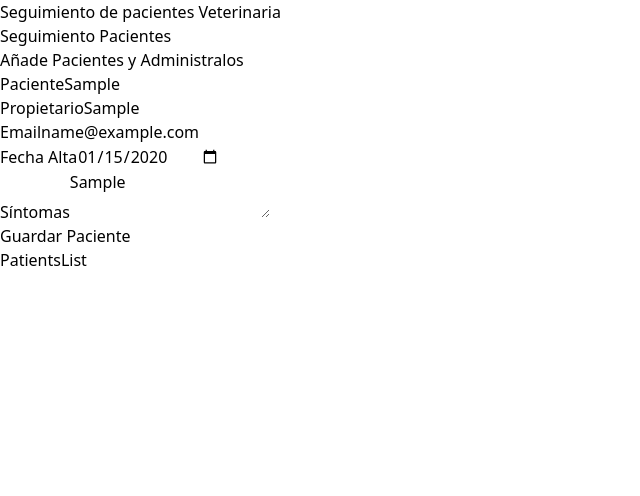
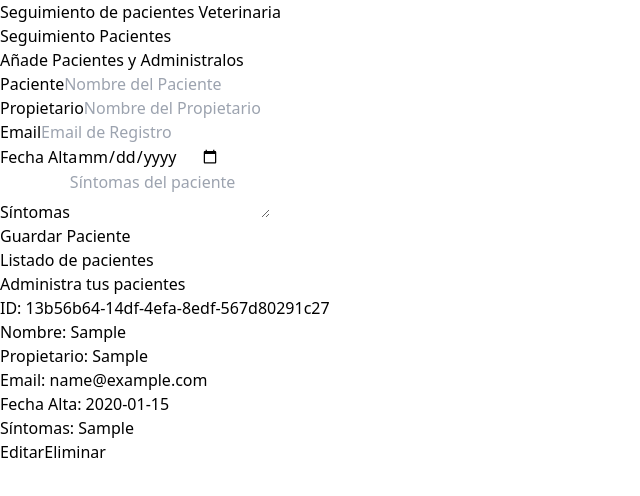
Before and after one commit to juancamilo9/pacientes-zustand-mio, a React (Vite) app: page / in a window 1280 px wide. Both pictures are taken after typing "Sample", "Sample", "name@example.com", "2020-01-15", "Sample" into the empty fields and a click on the input "Guardar Paciente". Shown: the top 496 px of the page, without its empty margins (0-640 px from the left). Built offline with nearby package versions, Linux system fonts and the light colour scheme.

Commit message:
Se agrega nuevos componentes para visualizar los pacientes registrados

```diff
--- a/package.json
+++ b/package.json
@@ -12,12 +12,15 @@
   "dependencies": {
     "react": "^18.3.1",
     "react-dom": "^18.3.1",
-    "react-hook-form": "^7.53.0"
+    "react-hook-form": "^7.53.0",
+    "uuid": "^10.0.0",
+    "zustand": "^5.0.0"
   },
   "devDependencies": {
     "@eslint/js": "^9.11.1",
     "@types/react": "^18.3.10",
     "@types/react-dom": "^18.3.0",
+    "@types/uuid": "^10.0.0",
     "@vitejs/plugin-react-swc": "^3.5.0",
     "autoprefixer": "^10.4.20",
     "eslint": "^9.11.1",
--- /dev/null
+++ b/src/components/PatientDetailItem.tsx
@@ -0,0 +1,11 @@
+type PatientDetailItemProps = {
+  label: string
+  data: string
+}
+export default function PatientDetailItem({label, data} : PatientDetailItemProps) {
+return (
+  <p className="font-bold mb-3 text-gray-700 uppercase">{label}: {''}
+      <span className="font-normal normal-case">{data}</span>
+  </p>
+)
+}
--- /dev/null
+++ b/src/components/PatientDetails.tsx
@@ -0,0 +1,36 @@
+import { Patient } from '../types';
+import PatientDetailItem from './PatientDetailItem';
+
+type PatientDetilsProps = {
+  patient:Patient
+}
+
+
+export const PatientDetails = ({patient}:PatientDetilsProps) => {
+
+  const {name,date,symptoms,id,caretaker, email} = patient
+  return (
+    <div className="mx-5 my-10 px-5 py-10 bg-white shadow-md rounded-xl">
+            <PatientDetailItem label="ID" data={id} />
+            <PatientDetailItem label="Nombre" data={name} />
+            <PatientDetailItem label="Propietario" data={caretaker} />
+            <PatientDetailItem label="Email" data={email} />
+            <PatientDetailItem label="Fecha Alta" data={date.toString()} />
+            <PatientDetailItem label="Síntomas" data={symptoms} />
+
+            <div className="flex flex-col lg:flex-row gap-3 justify-between mt-10">
+                <button
+                    type="button"
+                    className="py-2 px-10 bg-indigo-600 hover:bg-indigo-700 text-white font-bold uppercase rounded-lg"
+                    //onClick={() => (patient.id)}
+                >Editar</button>
+
+                <button
+                    type="button"
+                    className="py-2 px-10 bg-red-600 hover:bg-red-700 text-white font-bold uppercase rounded-lg"
+                    //onClick={}
+                >Eliminar</button>
+            </div>
+        </div>
+  )
+}
--- a/src/components/PatientForm.tsx
+++ b/src/components/PatientForm.tsx
@@ -2,16 +2,25 @@
 import { useForm } from 'react-hook-form';
 import { Error } from './Error';
 import { DraftPatient } from '../types';
+// importamos nuestro customHook
+import {usePatientStore} from '../store'
+
 
 
 export const PatientForm = () => {
-  // Destructuramos nuextro useForm, cuando se genere, utilizamos el mismo type para data y useForm
-  const { register, handleSubmit, formState: { errors } } = useForm<DraftPatient>();
+
+  // Destructuramos nuestro usePatientStore
+  const { addPatient} = usePatientStore()
+
+  // Destructuramos nuestro useForm, cuando se genere, utilizamos el mismo type para data y useForm
+  const { register, handleSubmit,reset, formState: { errors } } = useForm<DraftPatient>();
 
   // Función para registrar el paciente, es nuestra conexión entre reac-hook-form y el formulario
   const registerPatient = (data:DraftPatient) => {
     // Recuperamos lo que el usuario ingreso en el formulario con data
-    console.log(data);
+    addPatient(data)
+    // Limpiamos el formulario
+    reset()
   };
 
   return (
--- a/src/components/PatientsList.tsx
+++ b/src/components/PatientsList.tsx
@@ -1,5 +1,36 @@
-export const PatientsList = ()=> {
+import { usePatientStore } from '../store';
+import { PatientDetails } from './PatientDetails';
+
+export const PatientsList = () => {
+  // const {patients} = usePatientStore()
+  const patients = usePatientStore( ( state ) => state.patients );
+
+  console.log( patients );
   return (
-    <div>PatientsList</div>
-  )
-}
+    <div className="md:w-1/2 lg:3/5 sm:h-screen overflow-y-scroll">
+      { patients.length ?
+        (
+          <>
+            <h2 className="font-black text-3xl text-center">Listado de pacientes</h2>
+            <p className="text-xl mt-5 mb-10 text-center">Administra tus { ' ' }
+              <span className="text-indigo-600 font-bold" >pacientes</span>
+            </p>
+            {patients.map(p=>(
+              <PatientDetails
+                key={p.id}
+                patient={p}
+              />
+            ))}
+          </>
+        ) : (
+          <>
+            <h2 className="font-black text-3xl text-center">No hay pacientes</h2>
+            <p className="text-xl mt-5 mb-10 text-center">Agrega los pacientes y
+              <span className="text-indigo-600 font-bold" >Admnistralos</span>
+            </p>
+          </>
+        )
+      }
+    </div>
+  );
+};
--- a/src/components/index.ts
+++ b/src/components/index.ts
@@ -2,3 +2,5 @@
 export * from './PatientsList'
 export * from './PatientForm'
 export * from './Error'
+export * from './PatientDetails'
+export * from './PatientDetailItem'
--- /dev/null
+++ b/src/store/index.ts
@@ -0,0 +1,30 @@
+import { v4 as uuidv4 } from 'uuid';
+import { create } from 'zustand';
+import { DraftPatient, Patient } from '../types';
+
+// Tye local para usePatientStore
+type PatientState = {
+  patients:Patient[]
+  addPatient:(data:DraftPatient) => void
+}
+
+// Función para crear el paciente, toma un patient de typo DraftPatient y nos retora un Patient
+const createPatient = (patient:DraftPatient):Patient=>{
+  return{
+    ...patient,
+    id:uuidv4()
+  }
+}
+
+export const usePatientStore = create<PatientState>((set)=>({
+  //state
+  patients:[],
+  // funciones
+  addPatient:(data)=>{
+    const newPatient = createPatient(data)
+    // modificamos el state
+    set((state)=>({
+      patients:[...state.patients, newPatient]
+    }))
+  }
+}))
```
Also changed, not shown: 1 other file (tests, documents, lock files or other folders).
